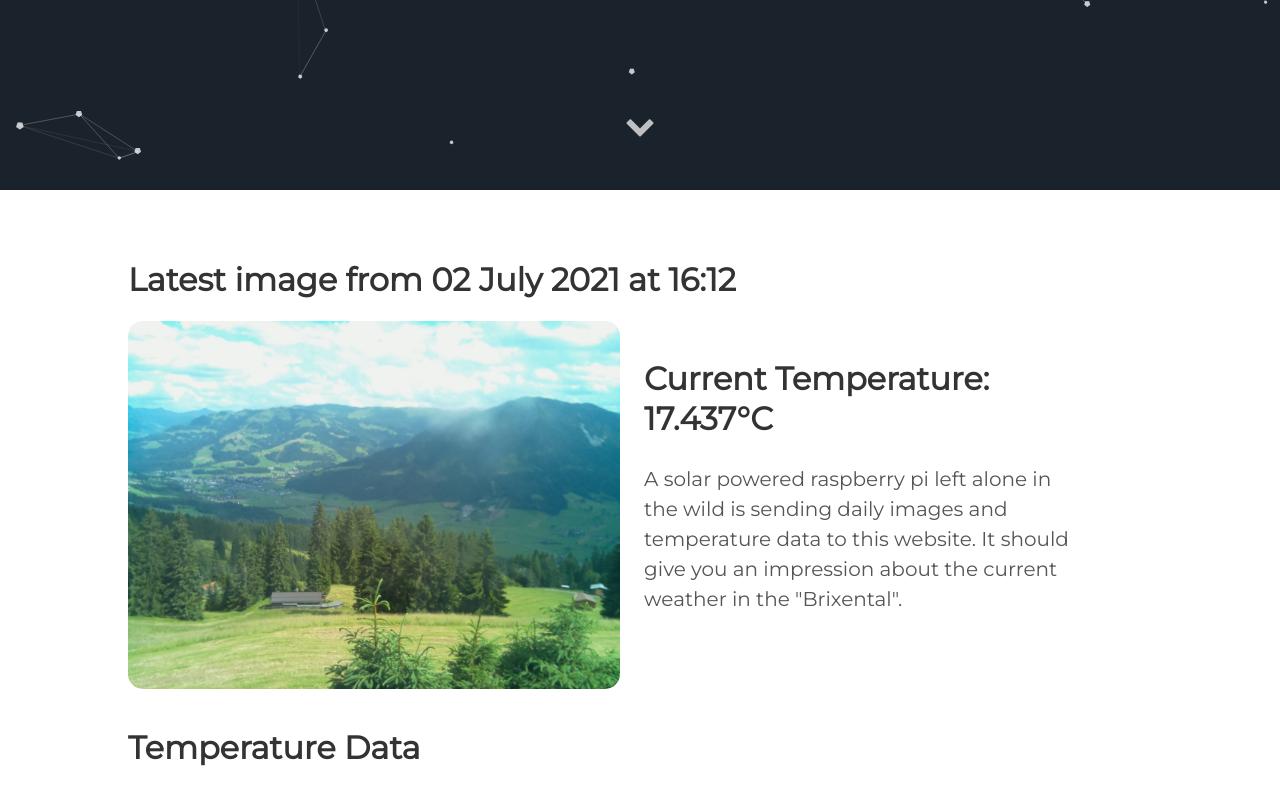
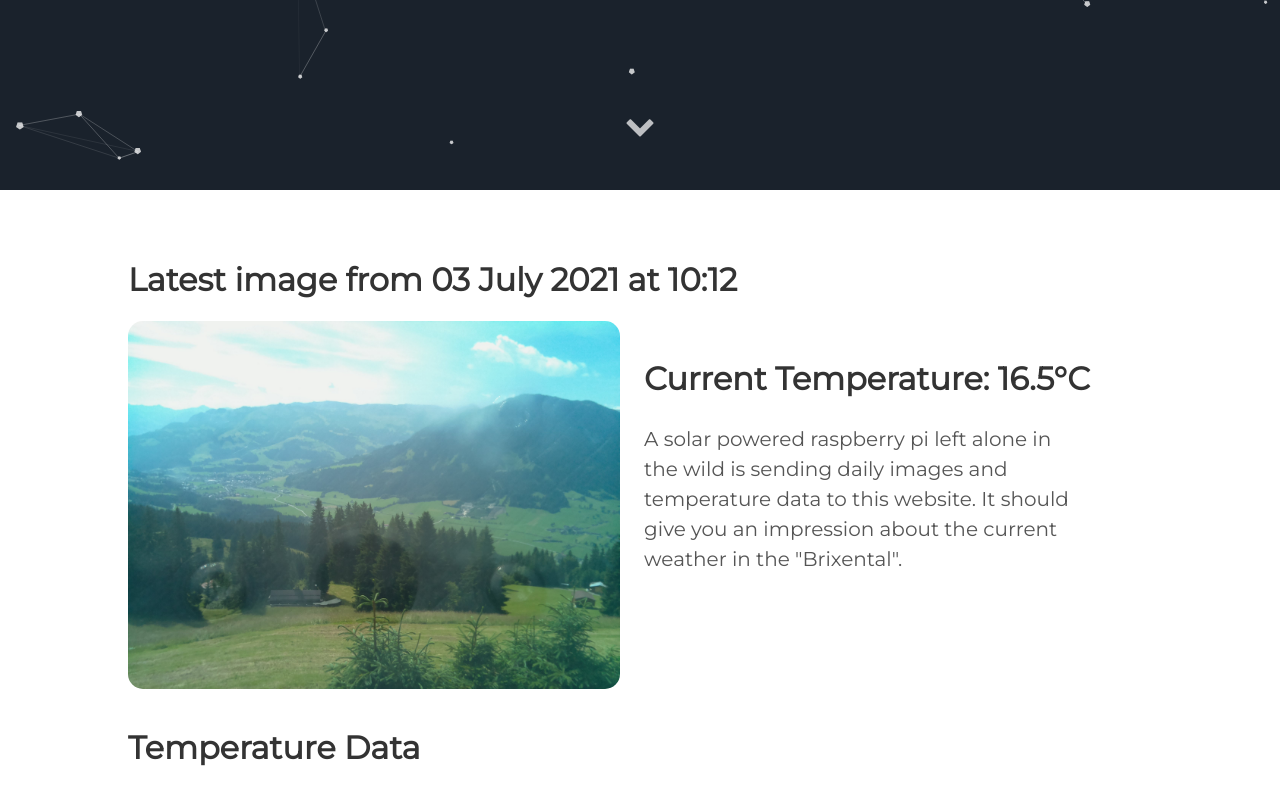
Before and after one commit to vektorious/vektorious.github.io, a Jekyll site: the page built from resources/huette.md, in a window 1280 px wide and 900 px high, scrolled down 710 px. Shown: the top 805 px of the window. Built offline with Jekyll 4.4.1, drawn with Linux system fonts in a browser that asks for light colours.

Commit message:
I'm a bot beep boop

```diff
--- a/resources/huette.md
+++ b/resources/huette.md
@@ -6,13 +6,13 @@ image: '/assets/img/'
 description: 'Live image from the Austrian alps'
 twitter_text: ' '
 ---
-## Latest image from 02 July 2021 at 16:12
+## Latest image from 03 July 2021 at 10:12
 <div class="huette">
   <div class="huette-image">
     <img src="{{ "/assets/img/huette.jpg" | prepend: site.baseurl }}">
   </div>
   <div class="huette-text">
-        <h2>Current Temperature: 17.437°C</h2>
+        <h2>Current Temperature: 16.5°C</h2>
         <p>A solar powered raspberry pi left alone in the wild is sending daily images and temperature data to this website. It should give you an impression about the current weather in the "Brixental".</p>
 
   </div>
```
Also changed, not shown: rpi-script/2021-07-03_101041.txt (renamed from rpi-script/2021-07-02_161049.txt, +5 -6 lines), rpi-script/huette.md (+2 -2 lines), assets/img/huette.jpg, assets/img/temp_plot.png, rpi-script/temp_plot.png, 1 other file.
